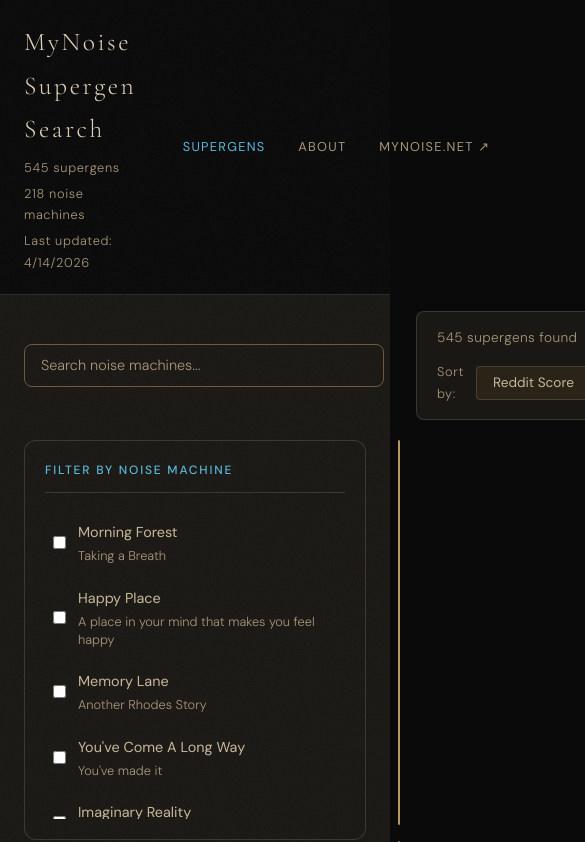
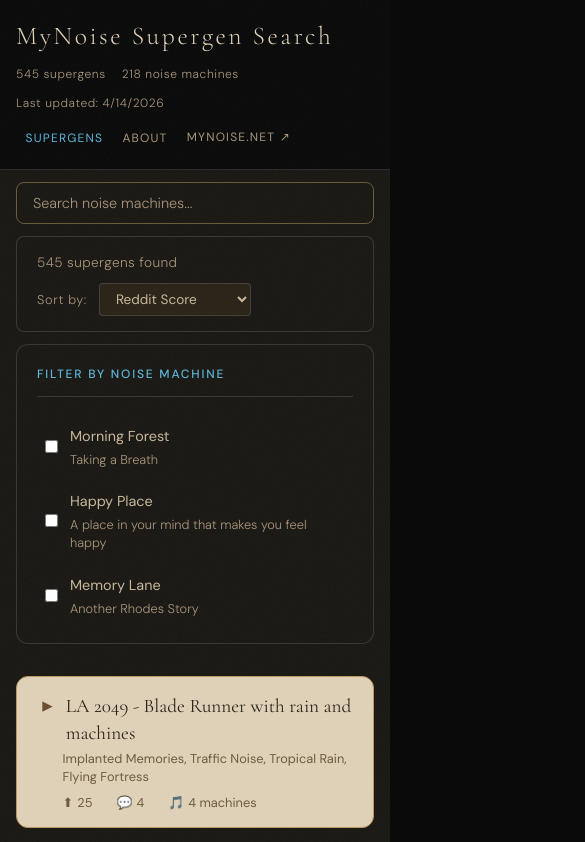
Before and after one commit to paranoidplastictree/supergens-webapp, a React (Vite) app: page / in a window 390 px wide. Shown: the top 842 px of the page, 585 px wide, since content can reach past the window. Built offline with nearby package versions, Linux system fonts and the light colour scheme.

Commit message:
fix mobile styling

```diff
--- a/src/styles/App.css
+++ b/src/styles/App.css
@@ -390,6 +390,7 @@
   display: flex;
   justify-content: space-between;
   align-items: center;
+  gap: 2rem;
   padding: 0.9rem 1.25rem;
   background: var(--bg-elevated);
   border: 1px solid var(--border-soft);
@@ -400,18 +401,21 @@
   font-size: 0.85rem;
   color: var(--text-muted);
   letter-spacing: 0.03em;
+  white-space: nowrap;
 }
 
 .sort-controls {
   display: flex;
   align-items: center;
   gap: 0.75rem;
+  flex-shrink: 0;
 }
 
 .sort-controls label {
   color: var(--text-muted);
   font-size: 0.8rem;
   letter-spacing: 0.05em;
+  white-space: nowrap;
 }
 
 .sort-controls select {
@@ -754,17 +758,33 @@
 }
 
 /* ─── Responsive ─── */
-@media (max-width: 1024px) {
-  .app-content { flex-direction: column; }
+@media (max-width: 1200px) {
+  .content-body { flex-direction: column; align-items: stretch; }
   .sidebar { width: 100%; }
-  .filter-panel { max-height: 400px; }
+  .filter-panel { max-height: 300px; }
+  .app-content { padding: 1.5rem 1.25rem; }
+  .content-top .search-bar { width: 100%; flex-shrink: 1; }
 }
 
 @media (max-width: 640px) {
-  .app-header { padding: 1.25rem 1.5rem; }
-  .stats { flex-direction: column; gap: 0.25rem; }
-  .app-content { padding: 1rem 1.5rem; }
-  .toolbar { flex-direction: column; gap: 0.75rem; align-items: flex-start; }
+  .app-header {
+    padding: 0.9rem 1rem;
+    flex-direction: column;
+    align-items: flex-start;
+    gap: 0.5rem;
+  }
+  .stats {
+    flex-direction: row;
+    flex-wrap: wrap;
+    gap: 0.5rem 1rem;
+    font-size: 0.75rem;
+  }
+  .header-nav { gap: 0; }
+  .nav-link { padding: 0.4rem 0.6rem; font-size: 0.75rem; }
+  .app-content { padding: 0.75rem 1rem; gap: 0.75rem; }
+  .content-top { flex-direction: column; gap: 0.75rem; }
+  .content-top .search-bar { width: 100%; }
+  .toolbar { flex-direction: column; gap: 0.5rem; align-items: flex-start; }
   .card-actions { flex-direction: column; }
   .btn { width: 100%; text-align: center; }
 }
```
